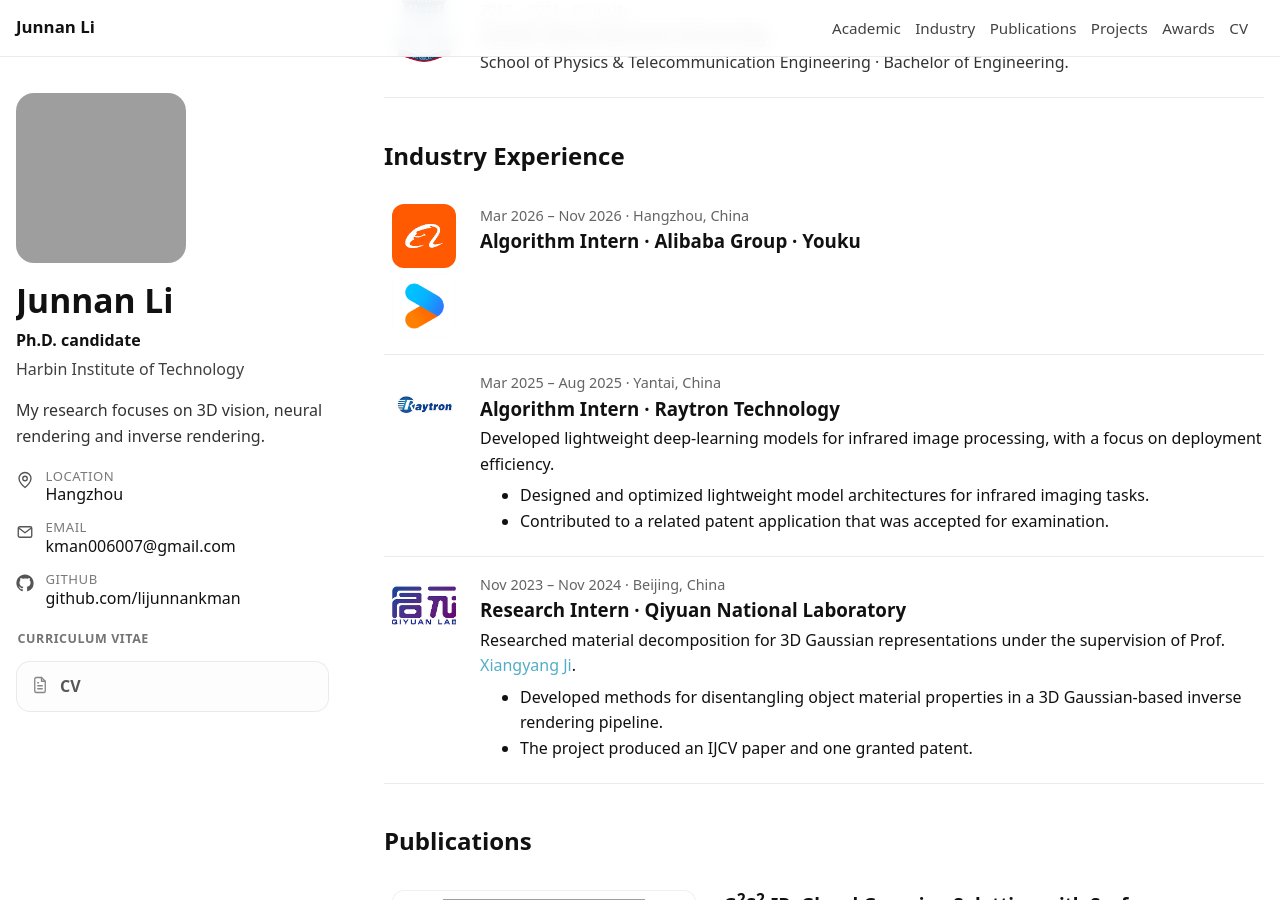
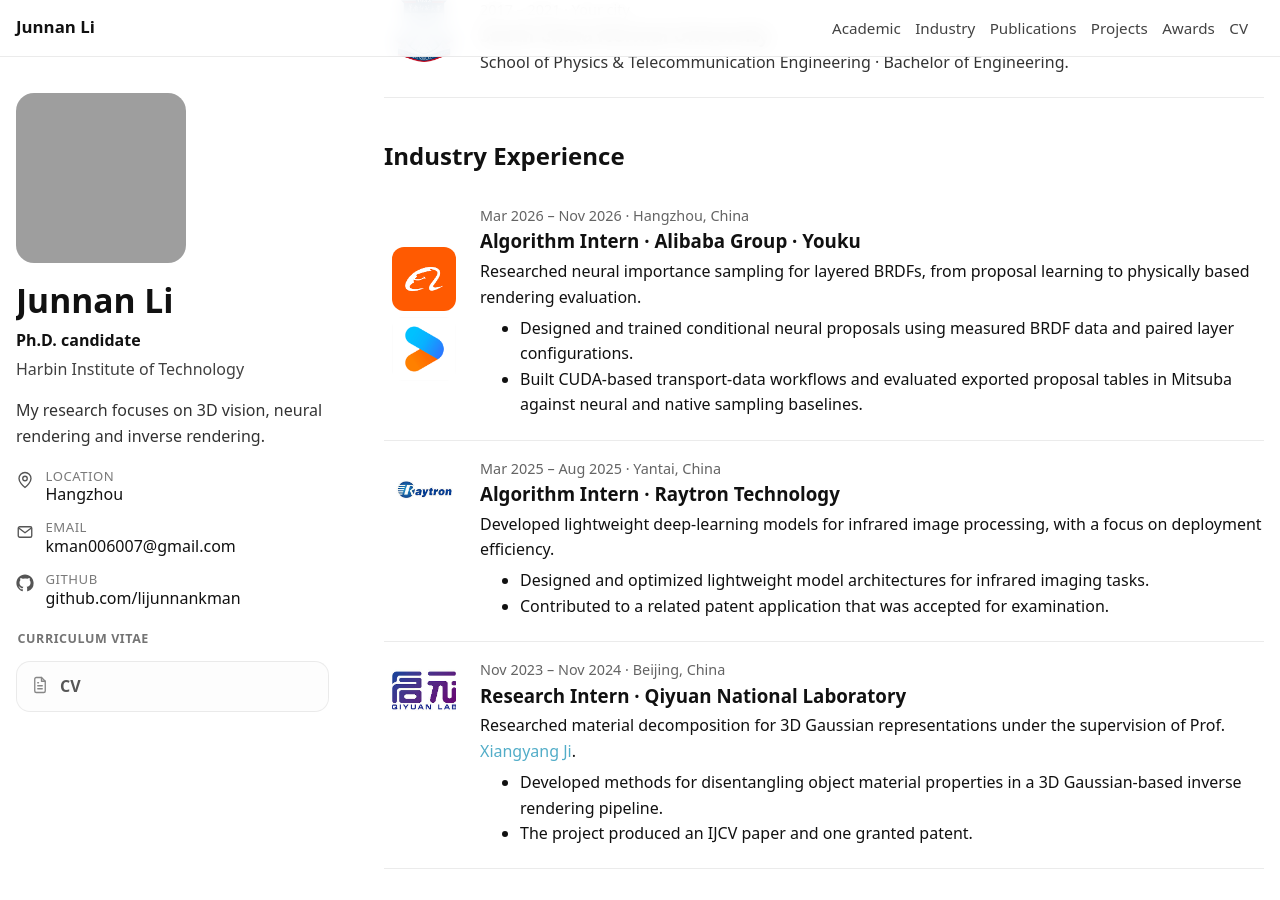
Before and after one commit to lijunnankman/lijunnankman.github.io, a Jekyll site: the page built from index.md, in a window 1280 px wide and 900 px high, scrolled down 403 px. Built offline with Jekyll 4.4.1, drawn with Linux system fonts in a browser that asks for light colours; a script that is not in the unit is left out; grey boxes are pictures that could not be loaded.

Commit message:
Update personal website

```diff
--- a/_data/home_industry.yml
+++ b/_data/home_industry.yml
@@ -9,9 +9,10 @@ items:
       - "/images/youku.png"
     role: "Algorithm Intern"
     location: "Hangzhou, China"
-    # 内容占位：待补充阿里巴巴实习的具体项目、职责与成果。
-    summary: ""
-    bullets: []
+    summary: "Researched neural importance sampling for layered BRDFs, from proposal learning to physically based rendering evaluation."
+    bullets:
+      - "Designed and trained conditional neural proposals using measured BRDF data and paired layer configurations."
+      - "Built CUDA-based transport-data workflows and evaluated exported proposal tables in Mitsuba against neural and native sampling baselines."
 
   - start: "Mar 2025"
     end: "Aug 2025"
```
